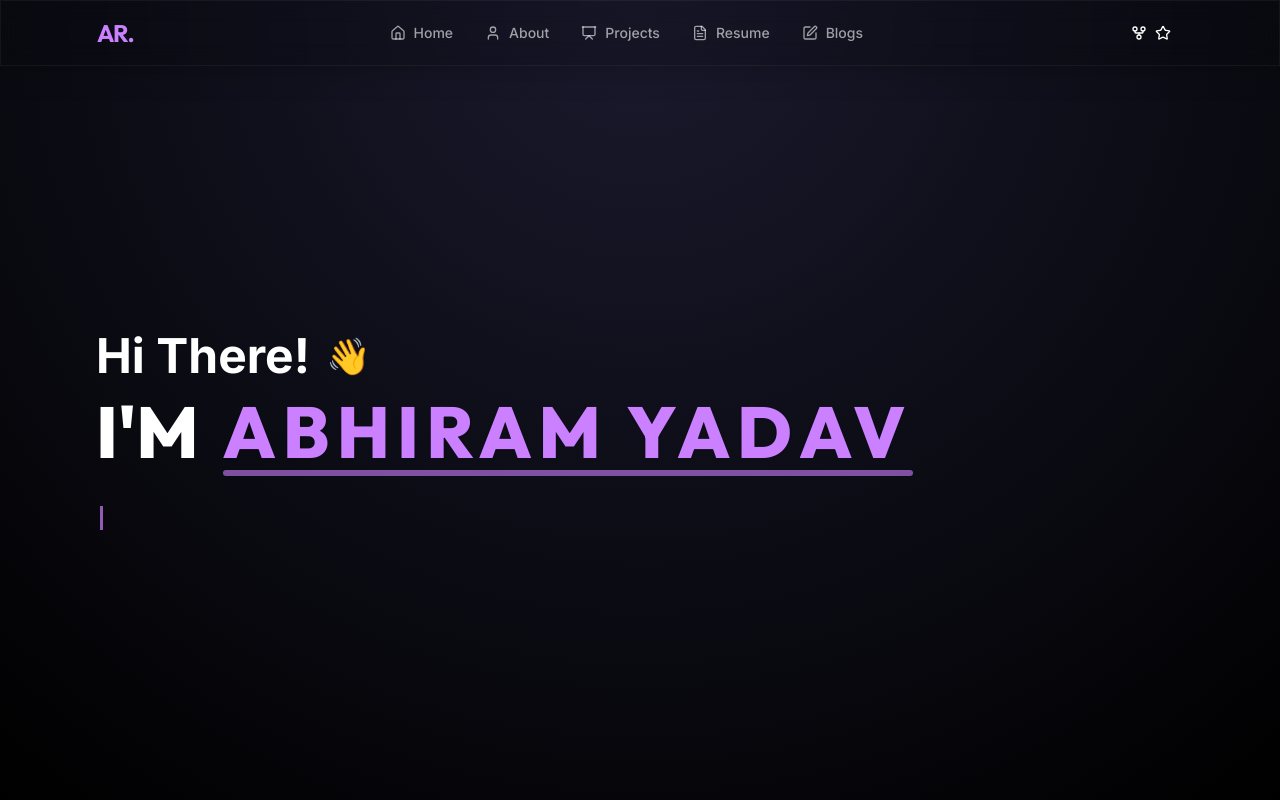
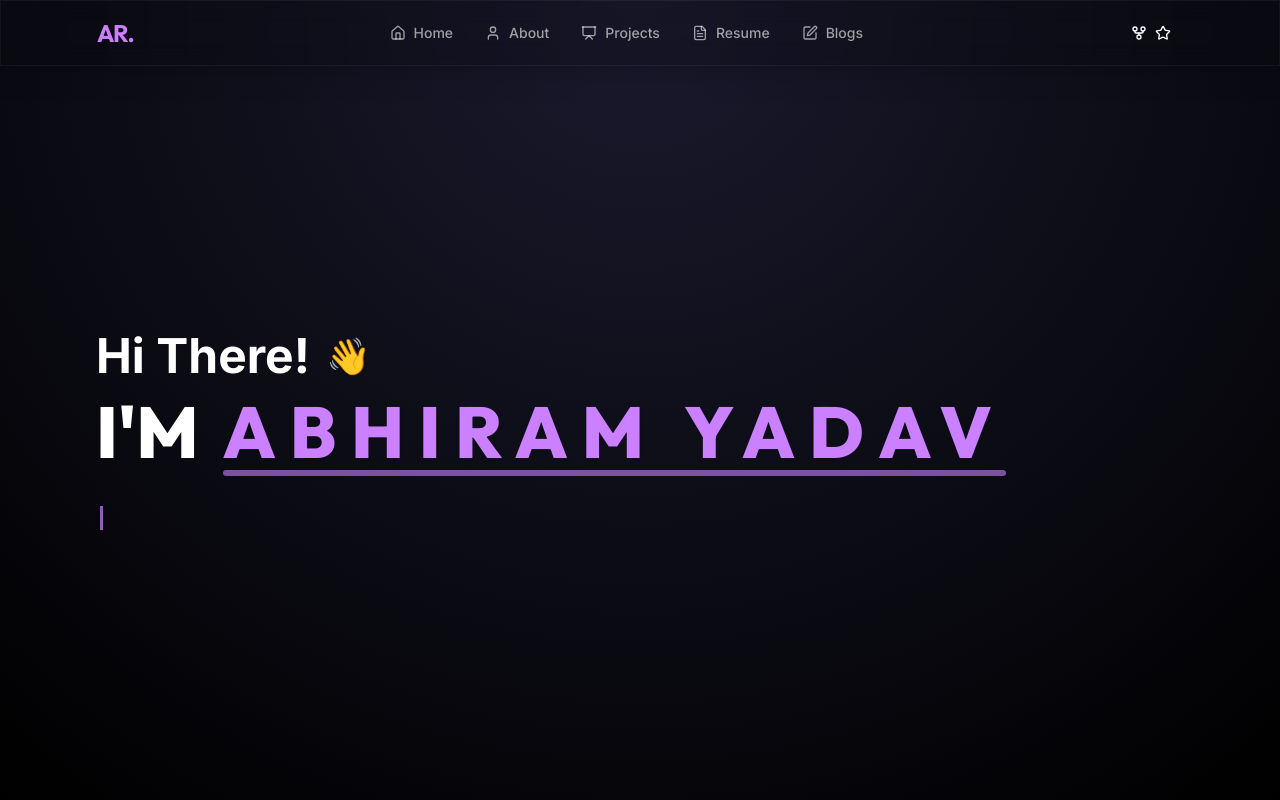
Before and after one commit to Abhiram0202/Portfolio, a Next.js app: page / in a window 1280 px wide. Shown: the top 800 px of the page. Built offline with nearby package versions, Linux system fonts and the light colour scheme.

Commit message:
i dont need that for github icon please make it reverse to previous

```diff
--- a/src/app/globals.css
+++ b/src/app/globals.css
@@ -121,7 +121,7 @@
     @apply bg-background/20 backdrop-blur-md border border-white/5 shadow-xl;
   }
 
-  /* Animated underline utility */
+  /* Animated underline utility - Slide through effect */
   .animated-underline {
     @apply relative inline-block;
   }
--- a/src/components/header.tsx
+++ b/src/components/header.tsx
@@ -74,7 +74,7 @@ export function Header() {
               href={githubUrl}
               target="_blank"
               rel="noopener noreferrer"
-              className="animated-underline flex items-center gap-1 py-1"
+              className="flex items-center gap-1 py-1"
             >
               <GitFork className="h-4 w-4" />
               <Star className="h-4 w-4" />
--- a/src/components/sections/hero.tsx
+++ b/src/components/sections/hero.tsx
@@ -94,7 +94,7 @@ export function HeroSection() {
           >
             <span className="m-0 p-0">I&apos;M</span>
             <span className="relative inline-block pb-2 m-0 p-0">
-              <span className="text-primary relative z-10 whitespace-nowrap drop-shadow-sm tracking-[0.1em]">
+              <span className="text-primary relative z-10 whitespace-nowrap drop-shadow-sm tracking-[0.2em]">
                 {personalData.name.toUpperCase()}
               </span>
               <span className="absolute bottom-0 left-0 w-full h-[6px] bg-gradient-to-r from-primary to-accent rounded-full opacity-60"></span>
```
